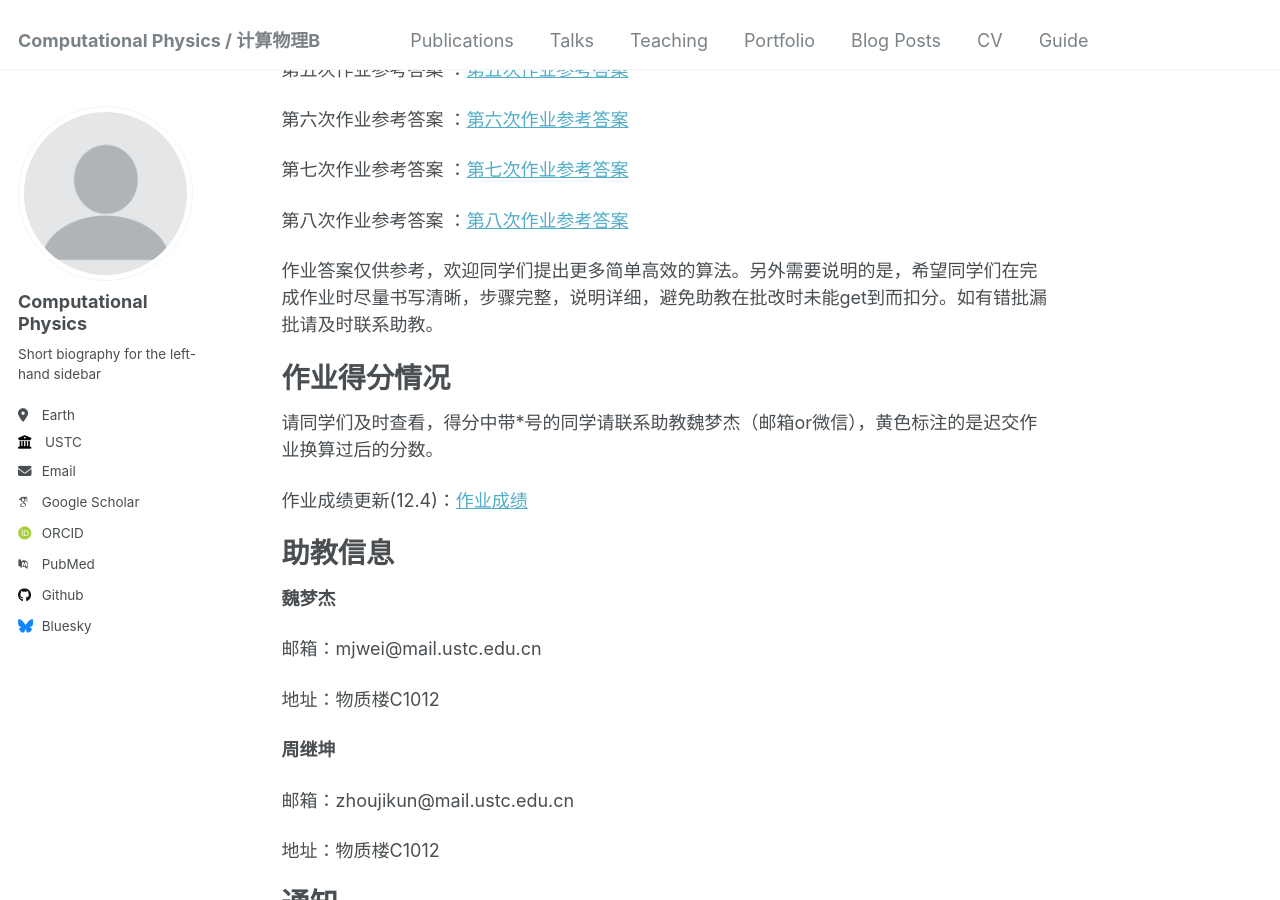
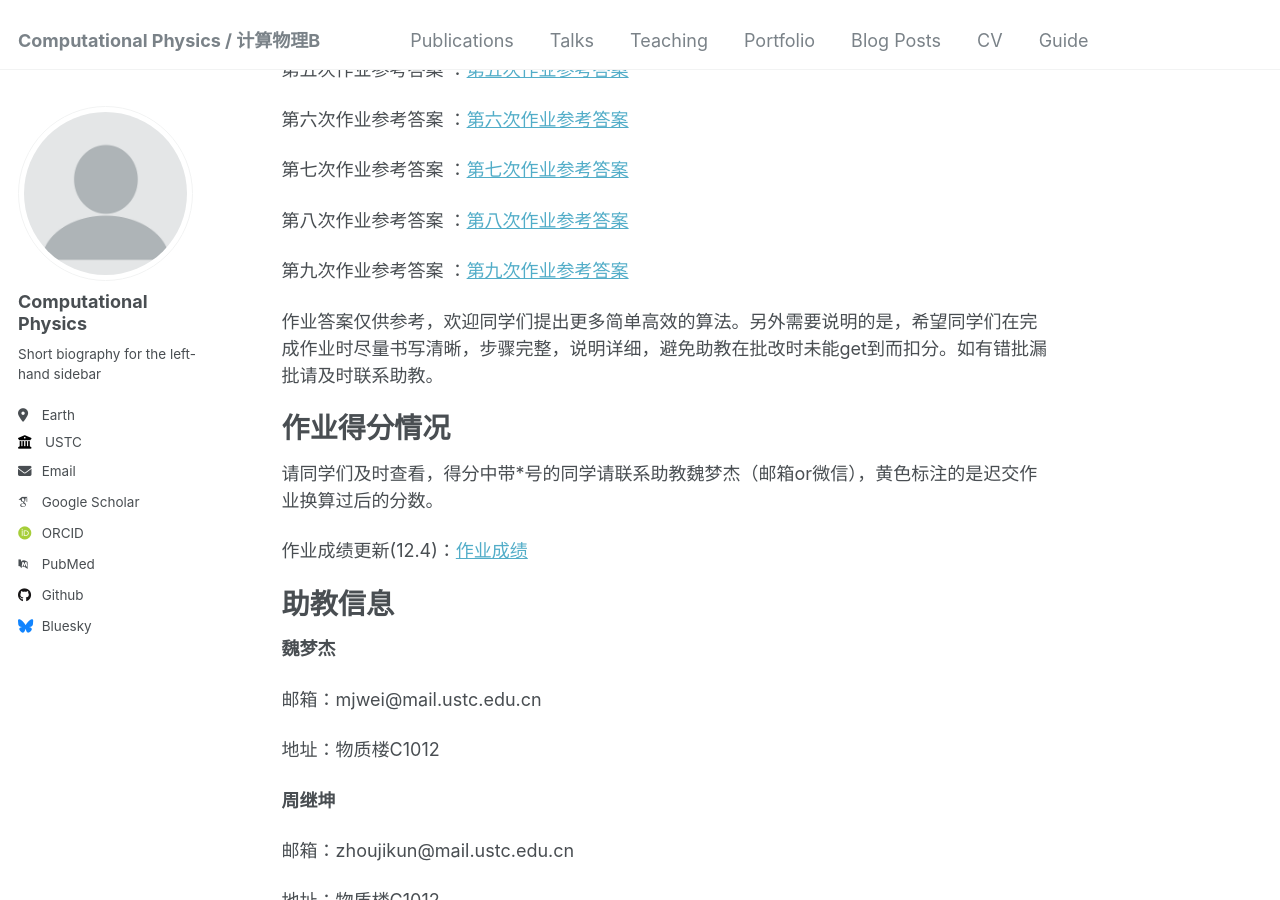
Before and after one commit to ZhouJikunn/ZhouJikunn.github.io, a Jekyll site: the page built from _pages/about.md, in a window 1280 px wide and 900 px high, scrolled down 1559 px. Built offline with Jekyll 4.4.1, drawn with Linux system fonts in a browser that asks for light colours; some web fonts are replaced.

Commit message:
Update about.md

```diff
--- a/_pages/about.md
+++ b/_pages/about.md
@@ -71,6 +71,8 @@ redirect_from:
 
 第八次作业参考答案 ：[第八次作业参考答案](http://zhoujikunn.github.io/files/第八次作业参考答案.pdf)
 
+第九次作业参考答案 ：[第九次作业参考答案](http://zhoujikunn.github.io/files/第九次作业参考答案.pdf)
+
 作业答案仅供参考，欢迎同学们提出更多简单高效的算法。另外需要说明的是，希望同学们在完成作业时尽量书写清晰，步骤完整，说明详细，避免助教在批改时未能get到而扣分。如有错批漏批请及时联系助教。
 
 作业得分情况
```
